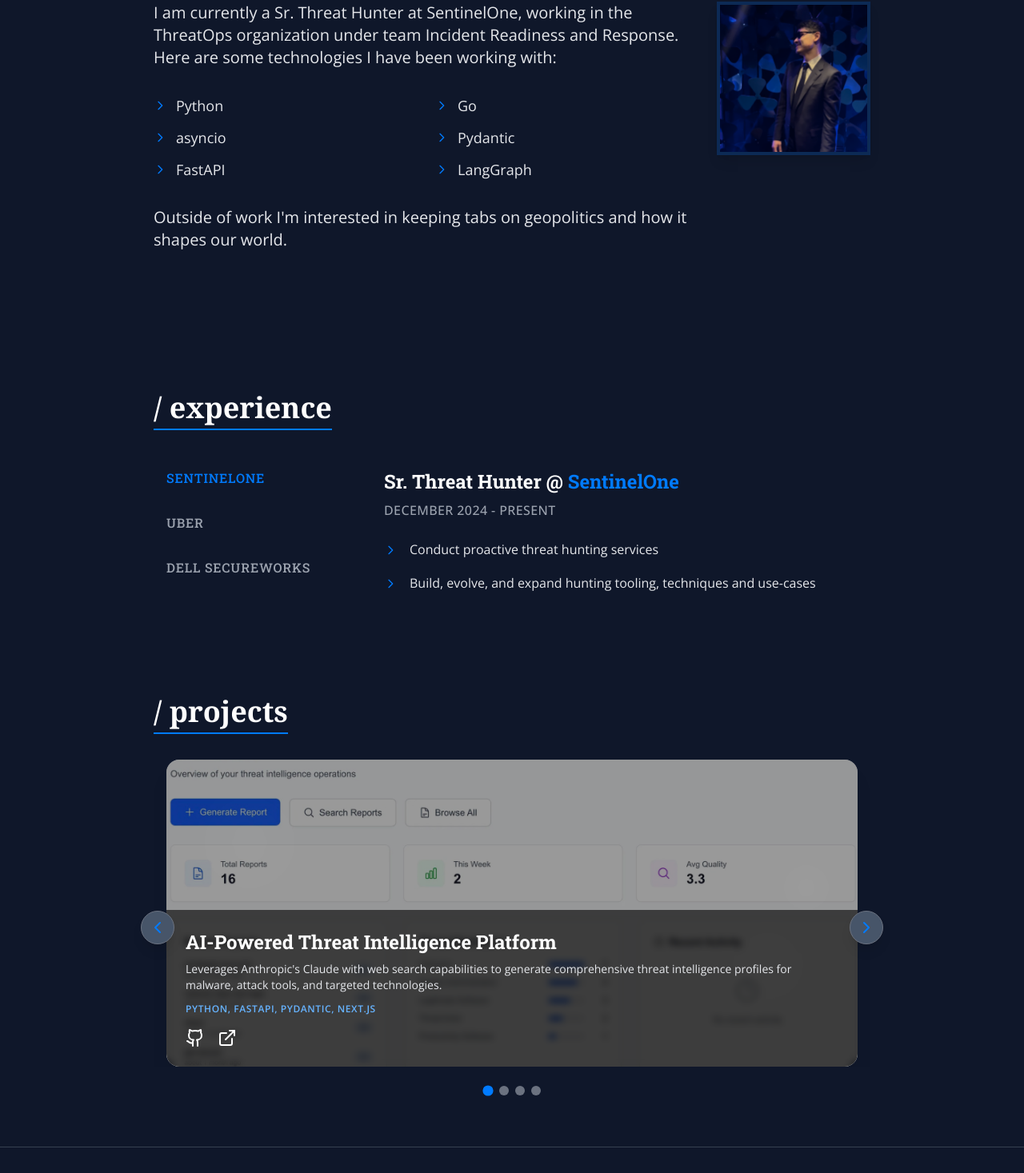
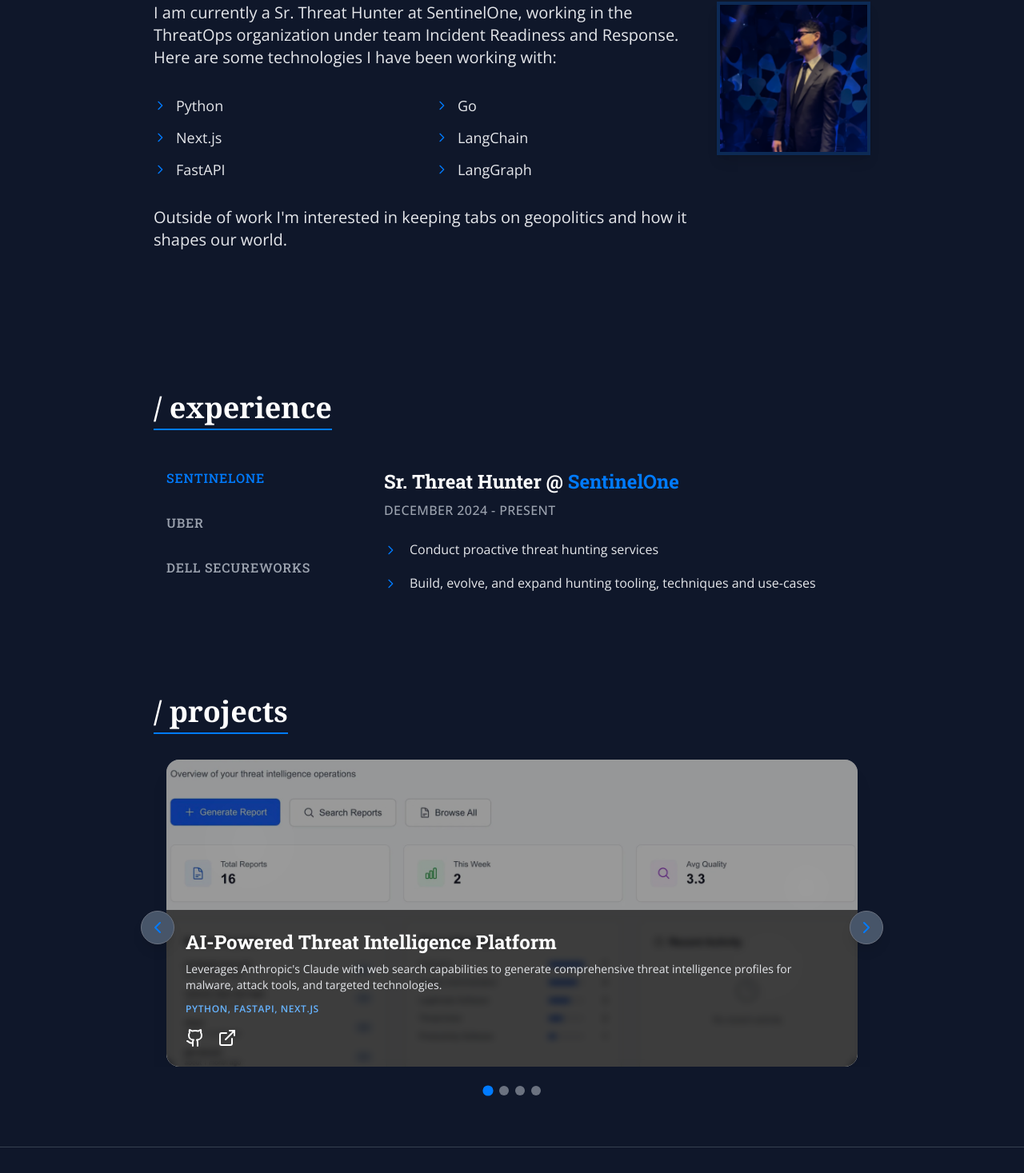
Before and after one commit to ricomanifesto/rico, a React (Vite) app: page / in a window 1280 px wide. Shown: the part 782-2249 px from the top of the page at 80% size. Built offline with nearby package versions, Linux system fonts and the light colour scheme.

Commit message:
Update technology stacks

```diff
--- a/src/components/AboutMe.tsx
+++ b/src/components/AboutMe.tsx
@@ -3,10 +3,10 @@
 export default function AboutMe() {
   const technologies = [
     "Python",
-    "asyncio",
+    "Next.js",
     "FastAPI",
     "Go",
-    "Pydantic",
+    "LangChain",
     "LangGraph"
   ];
 
--- a/src/components/ProjectsSection.tsx
+++ b/src/components/ProjectsSection.tsx
@@ -7,7 +7,7 @@
   {
     title: "AI-Powered Threat Intelligence Platform",
     description: "Leverages Anthropic's Claude with web search capabilities to generate comprehensive threat intelligence profiles for malware, attack tools, and targeted technologies.",
-    tech: "PYTHON, FASTAPI, PYDANTIC, NEXT.JS",
+    tech: "PYTHON, FASTAPI, NEXT.JS",
     repoUrl: "https://github.com/ricomanifesto/SentrySearch",
     demoUrl: "https://sentry-search.vercel.app/",
     bgGradient: "from-purple-600 via-blue-600 to-cyan-600",
@@ -16,7 +16,7 @@
   {
     title: "Cybersecurity News Aggregator",
     description: "A low-maintenance website that automatically pulls in the day's top cybersecurity stories using GitHub Actions.",
-    tech: "NODE.JS (COMMONJS)",
+    tech: "NODE.JS",
     repoUrl: "https://github.com/ricomanifesto/SentryDigest",
     demoUrl: "https://ricomanifesto.github.io/SentryDigest/",
     bgGradient: "from-green-600 via-teal-600 to-blue-600",
@@ -25,7 +25,7 @@
   {
     title: "Cybersecurity Exploit Reporter",
     description: "An AI-powered tool that doesn't just collect security news but analyzes it to identify active threats, vulnerabilities, and attack patterns, turning news feeds into actionable threat intelligence.",
-    tech: "PYTHON, ASYNCIO, LANGGRAPH, MCP",
+    tech: "PYTHON, LANGGRAPH, LANGCHAIN, FASTMCP",
     repoUrl: "https://github.com/ricomanifesto/SentryInsight",
     demoUrl: "https://ricomanifesto.github.io/SentryInsight/",
     bgGradient: "from-red-600 via-pink-600 to-purple-600",
```
